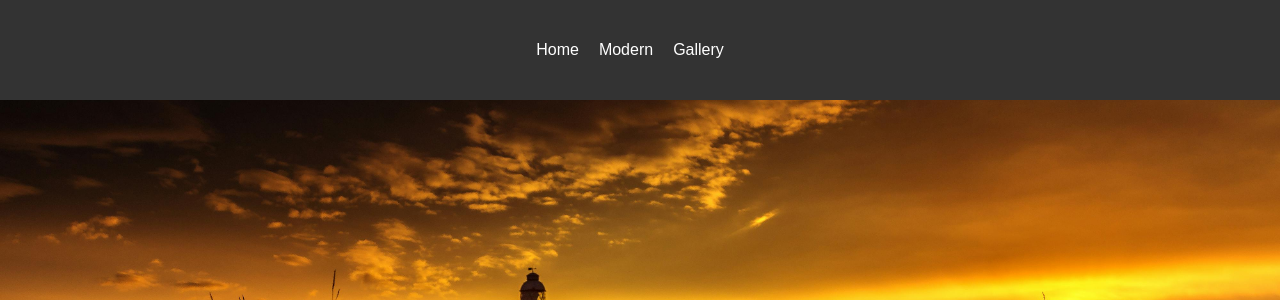
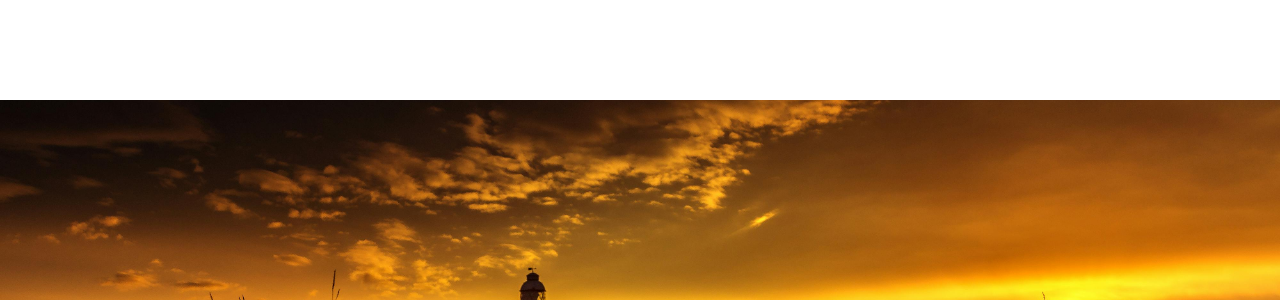
Before and after one commit to PaulWheatcroft/lighthouse-ci-demo, a website: page index.html in a window 1280 px wide. Shown: the top 300 px of the page. Drawn offline with Linux system fonts and the light colour scheme.

Commit message:
Update styles to trigger accessibility issues

```diff
--- a/styles.css
+++ b/styles.css
@@ -1,7 +1,9 @@
 body {
     font-family: Arial, sans-serif;
+    font-size: 6px;
     margin: 0;
     padding: 0;
+    color: #777; /* Low contrast text */
 }
 
 header {
@@ -9,7 +11,7 @@ header {
 }
 
 nav {
-    background-color: #333;
+    background-color: #ffffff;
     color: #fff;
     height: 100px;
     display: flex;
@@ -32,6 +34,7 @@ nav a {
     color: #fff;
     text-decoration: none;
     transition: color 0.2s ease-in-out;
+    outline: none; /* Remove focus outline */
 }
 
 nav a:hover {
```
